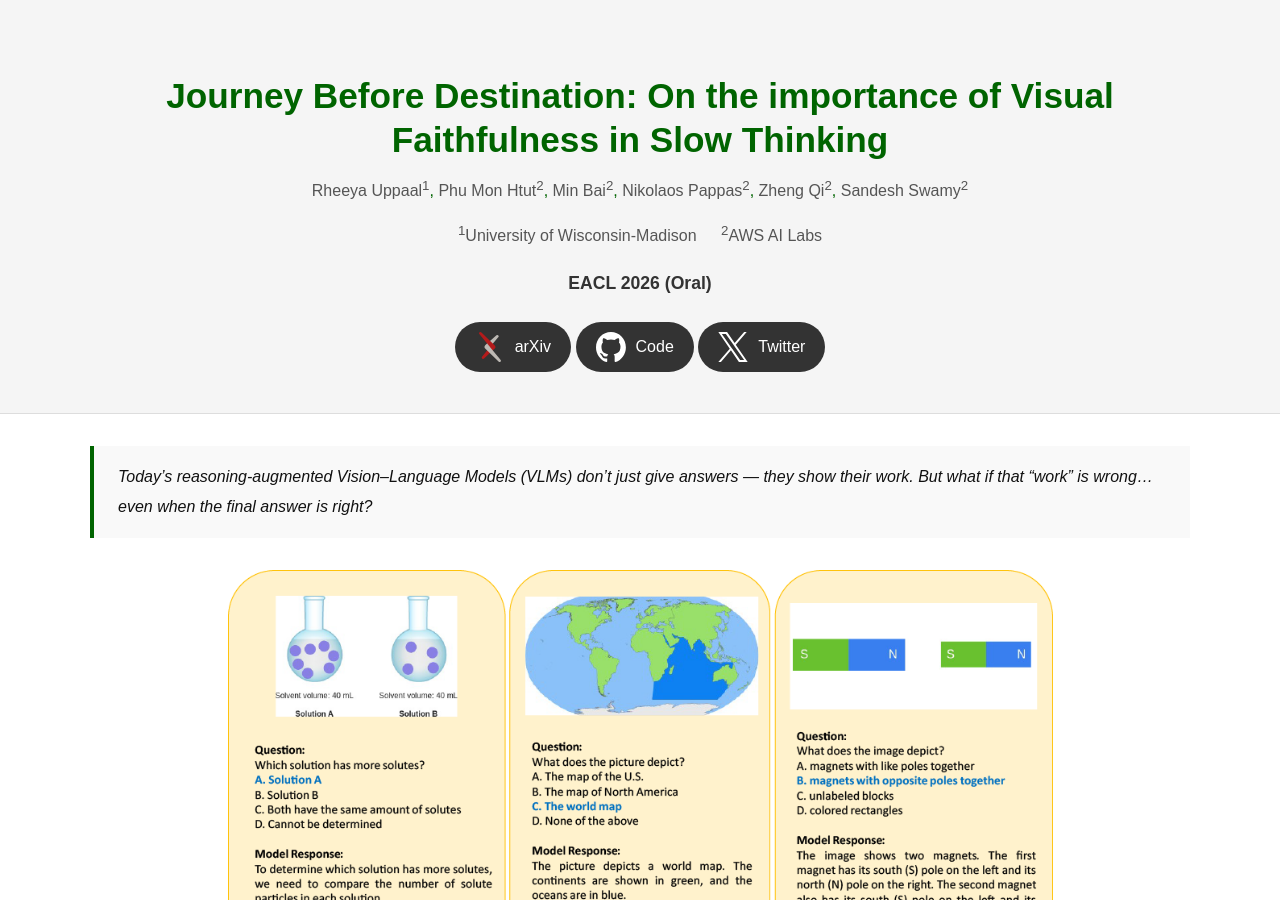
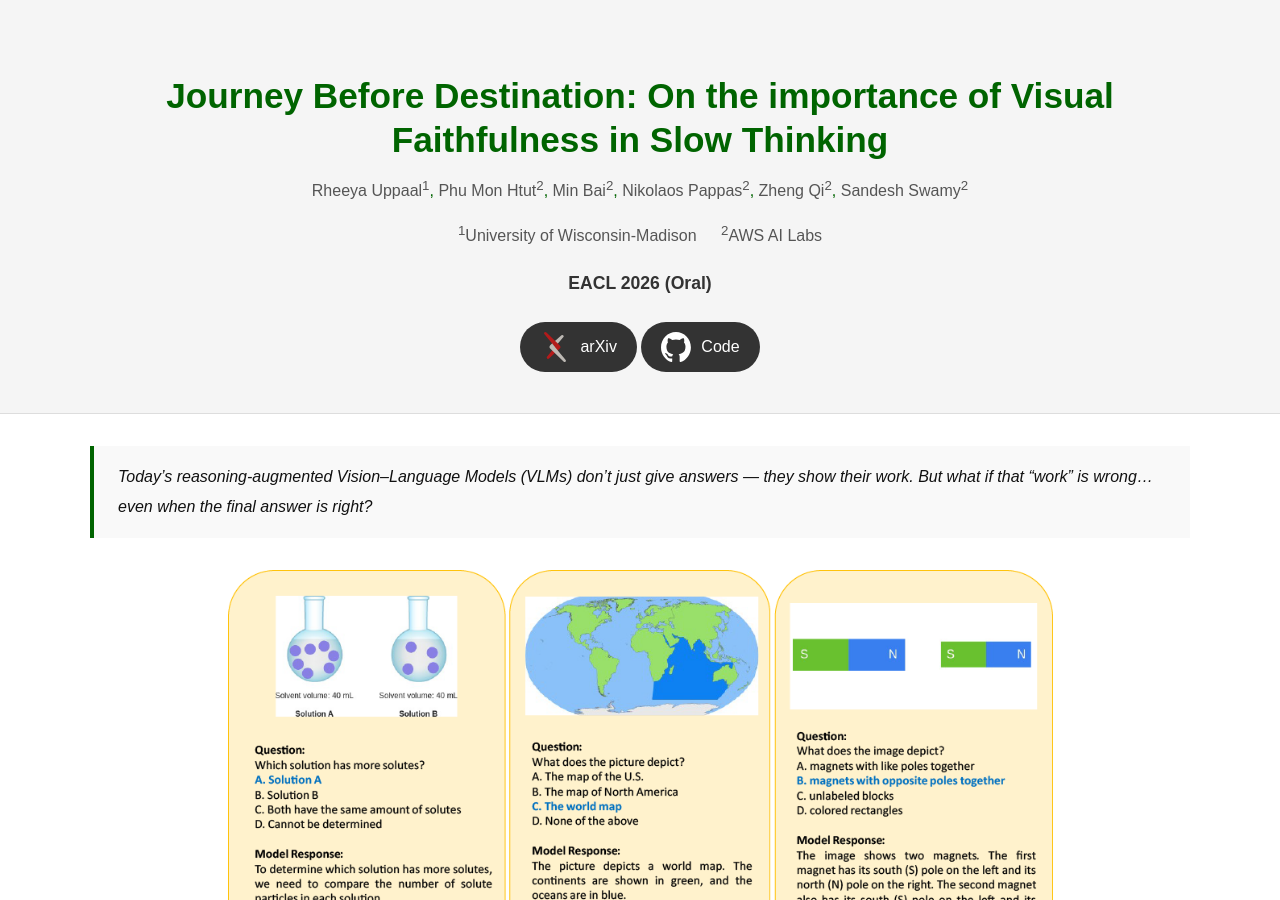
Before and after one commit to Uppaal/Uppaal.github.io, a Jekyll site: the page projects/visual-faithfulness/journey-before-destination.html, which Jekyll copies as it is, in a window 1280 px wide and 900 px high. Built offline with Jekyll 4.4.1, drawn with Linux system fonts in a browser that asks for light colours.

Commit message:
Disable Twitter button in journey-before-destination.html
Commented out the Twitter button link in the HTML.

```diff
--- a/projects/visual-faithfulness/journey-before-destination.html
+++ b/projects/visual-faithfulness/journey-before-destination.html
@@ -137,10 +137,10 @@
                   <img class="icon icon-github" src="github-logo.svg" alt="" width="30" height="30" loading="lazy" decoding="async">
                   <span>Code</span>
               </a>
-              <a class="button button-twitter" href="https://x.com/RUppaal/status/2001966407597380049?s=20" aria-label="Get the excerpt on Twitter">
+              <!-- <a class="button button-twitter" href="https://x.com/RUppaal/status/2001966407597380049?s=20" aria-label="Get the excerpt on Twitter">
                   <img class="icon icon-twitter" src="twitter-logo.svg" alt="" width="30" height="30" loading="lazy" decoding="async">
                   <span>Twitter</span>
-              </a>
+              </a> -->
         </div>
     </div>
   </div>
```
